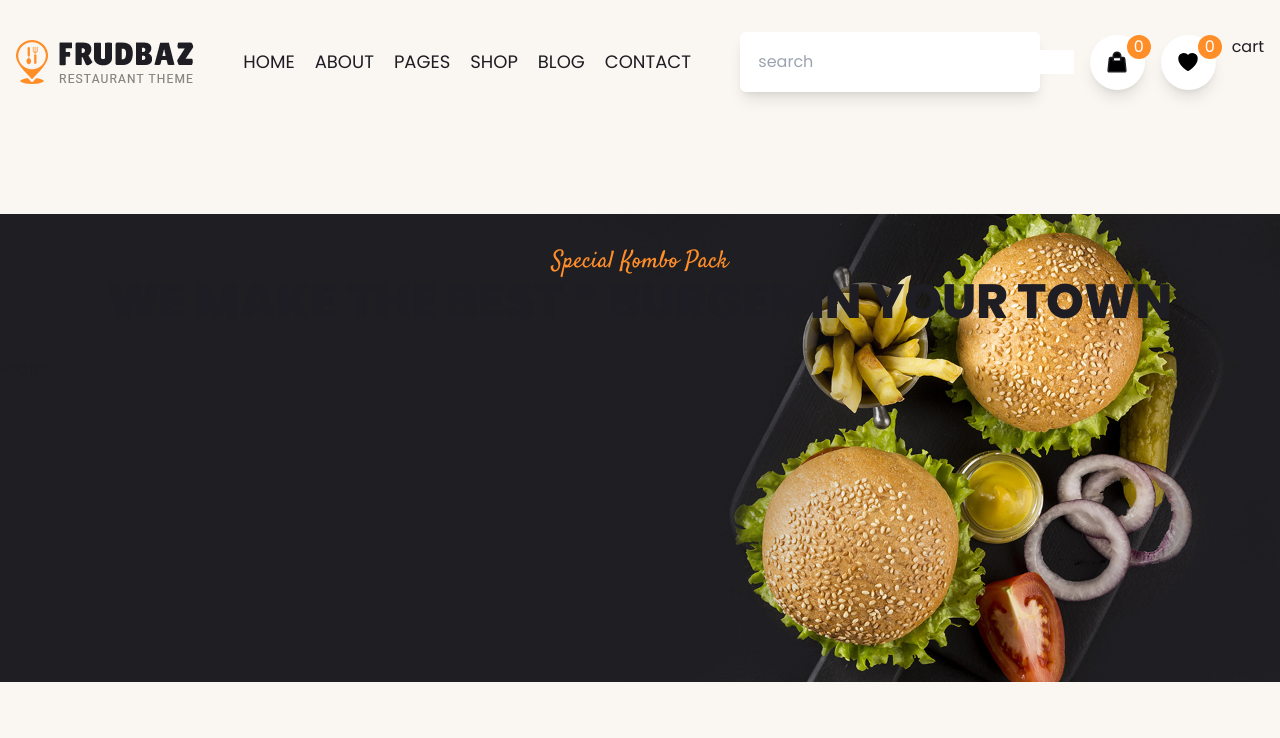
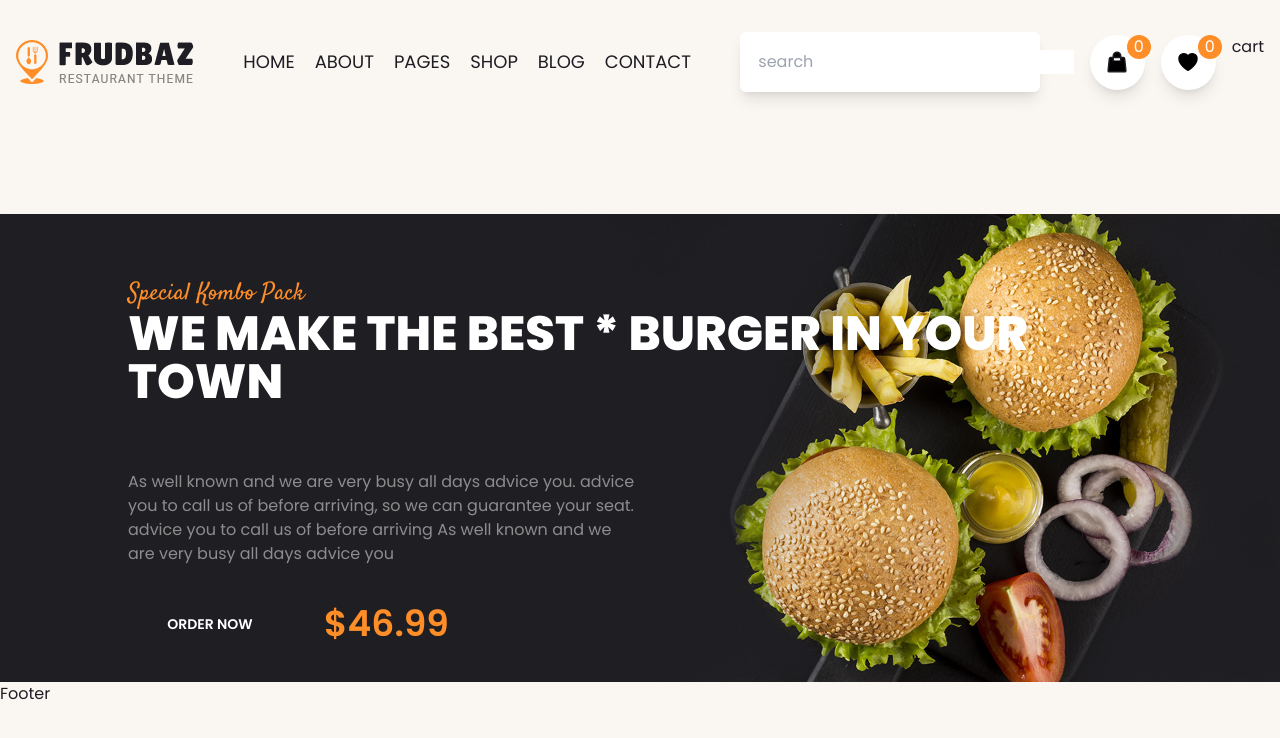
Before and after one commit to yastrb/vite-food-app, a React (Vite) app: page /home in a window 1280 px wide. Shown: the top 738 px of the page. Built offline with nearby package versions, Linux system fonts and the light colour scheme.

Commit message:
fixed: discount

```diff
--- a/src/components/home/discount/Discount.jsx
+++ b/src/components/home/discount/Discount.jsx
@@ -1,16 +1,31 @@
 import React from 'react'
 import bg from "/image/offer_bg.jpg"
 import Heading from '../Heading'
+import Button from './../Button';
 
 
 const Discount = () => {
     return (
         <section className=' mt-[7%] relative'>
-        <div className=' absolute -z-10'>
-            <img src={bg} alt="" />
+            <div className=' absolute -z-10 h-[350px] md:h-full'>
+                <img className=' w-full h-full object-cover ' src={bg} alt=""  />
             </div>
-        <div className=' grid'>
-            <Heading title='Special Kombo Pack' subtitle="WE MAKE THE BEST * BURGER IN YOUR TOWN"/>
+            <div className=' grid m-auto w-[80%]'>
+                <div className=' pb-8'>
+                    <div className='py-8 mt-8 text-left'>
+                        <h3 className=' title'>Special Kombo Pack</h3>
+                        <h4 className=' subtitle text-[#ffffff]'>WE MAKE THE BEST * BURGER IN YOUR TOWN</h4>
+                    </div>
+                    <p className=' text-gray my-8 md:w-[50%]'>
+                        As well known and we are very busy all days advice you.
+                        advice you to call us of before arriving, so we can guarantee your seat.
+                        advice you to call us of before arriving
+                        As well known and we are very busy all days advice you</p>
+                        <div className='hidden lg:flex gap-8 items-center'>
+                            <Button label="Order Now" color="[#00A850]" />
+                            <span className=' text-orange text-4xl font-semibold'>$46.99</span>
+                        </div>
+                </div>
             </div>
         </section>
     )
```
Lines whose indentation alone changed are shown as unchanged.
